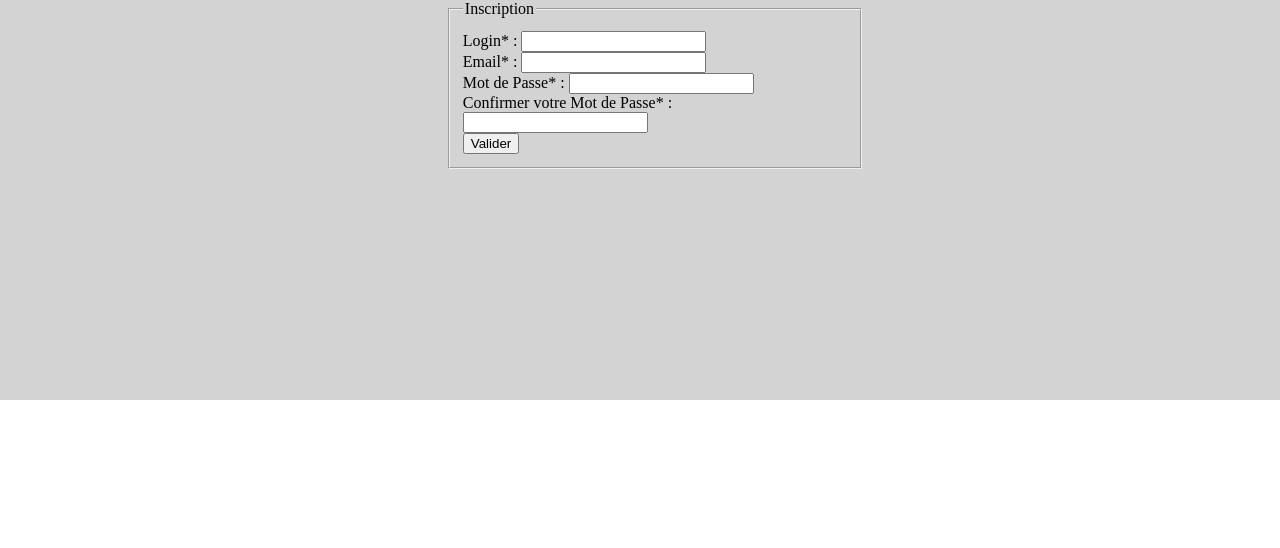
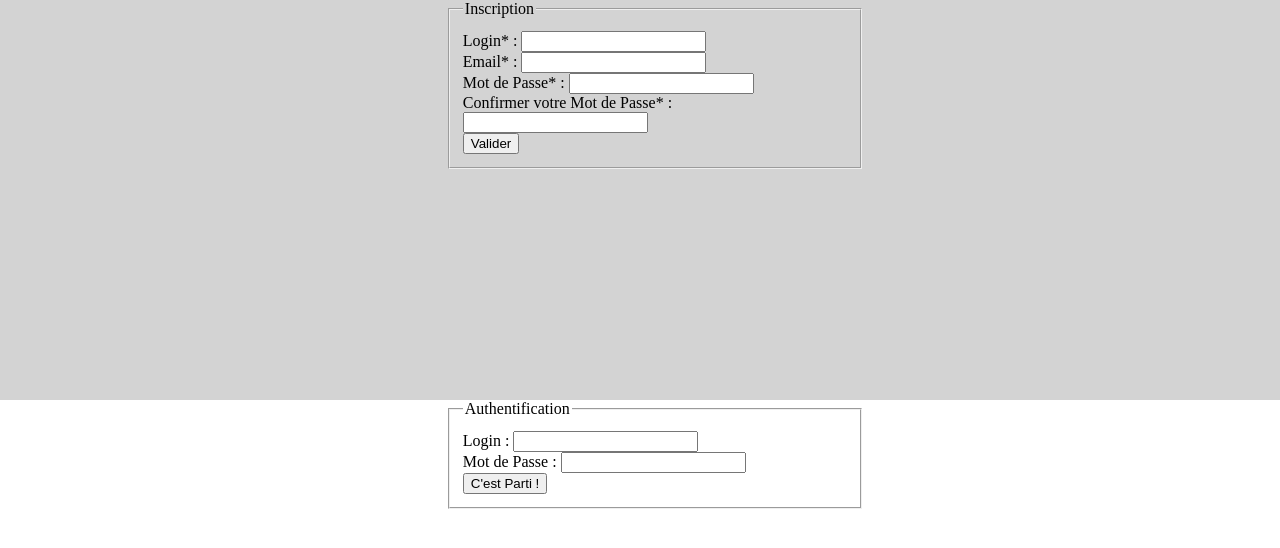
Before and after one commit to ArkoRoom/Session-PHP, a PHP site: page / in a window 1280 px wide. Shown: the top 548 px of the page. Run offline with PHP 8.4, Linux system fonts and the light colour scheme; a stand-in replaces the project's code that opens the database connection.

Commit message:
correct some bugs from form ans create a form for connect

```diff
--- a/index.php
+++ b/index.php
@@ -19,7 +19,7 @@
               <label for="login">Login* :</label>
               <input type="text" name="login" value="">
               <?php
-                if (isset($_POST['sendButton']) && ($_POST['login'] < 2 || $_POST['login'] > 255)) {
+                if (isset($_POST['sendButton']) && empty($_POST['login']) && ($_POST['login'] < 2 || $_POST['login'] > 255)) {
                   echo "<p style='color: red'>Erreur. Vous devez créer un login compris entre 2 et 255 caractères.</p>";
                   $valid = false;
                 }
@@ -29,7 +29,7 @@
               <label for="email">Email* :</label>
               <input type="text" name="email" value="">
               <?php
-                if (isset($_POST['sendButton']) && empty($_POST['email']) && (filter_var($_POST['email'], FILTER_VALIDATE_EMAIL))) {
+                if (isset($_POST['sendButton']) && empty($_POST['email']) && (!filter_var($_POST['email'], FILTER_VALIDATE_EMAIL))) {
                   $valid = false;
                   echo "<p style='color: red'>Erreur. Vous devez créer un email valide.</p>";
                 }
@@ -39,7 +39,7 @@
               <label for="password">Mot de Passe* :</label>
               <input type="password" name="password" value="">
               <?php
-                if (isset($_POST['sendButton']) && ($_POST['password'] < 2 || $_POST['password'] > 255)) {
+                if (isset($_POST['sendButton']) && empty($_POST['login']) && ($_POST['password'] < 2 || $_POST['password'] > 255)) {
                   echo "<p style='color: red'>Erreur. Vous devez créer un mot de passe compris entre 2 et 255 caractères.</p>";
                   $valid = false;
                 }
@@ -63,11 +63,11 @@
       </fieldset>
     </div>
     <?php
-    $options = array('cost' => 10);
       if (isset($_POST['sendButton']) && $valid = true) {
-        $login = $_POST['login'];
-        $email = $_POST['email'];
-        $password = password_hash($_POST['password'], PASSWORD_BCRYPT, $options);
+        $options = array('cost' => 10);
+        $login = trim($_POST['login']);
+        $email = trim($_POST['email']);
+        $password = password_hash(trim($_POST['password']), PASSWORD_BCRYPT, $options);
         $date = time();
 
         $query = $db->prepare("INSERT INTO users(login, email, password, date) VALUES(:login, :email, :password, :date)");
@@ -78,5 +78,23 @@
         $query->execute();
       }
     ?>
+
+    <div id="backgroundAuth">
+      <fieldset>
+        <legend>Authentification</legend>
+        <div class="content">
+          <label for="nameAut">Login :</label>
+          <input type="text" name="nameAut" value="">
+        </div>
+        <div class="content">
+          <label for="passwordAut">Mot de Passe :</label>
+          <input type="password" name="passwordAut" value="">
+        </div>
+        <div class="content">
+          <label for="submitAut"></label>
+          <input type="button" name="submitaut" value="C'est Parti !">
+        </div>
+      </fieldset>
+    </div>
   </body>
 </html>
```
